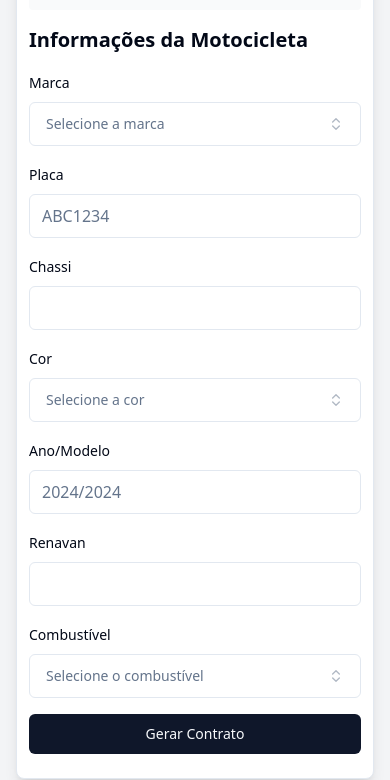
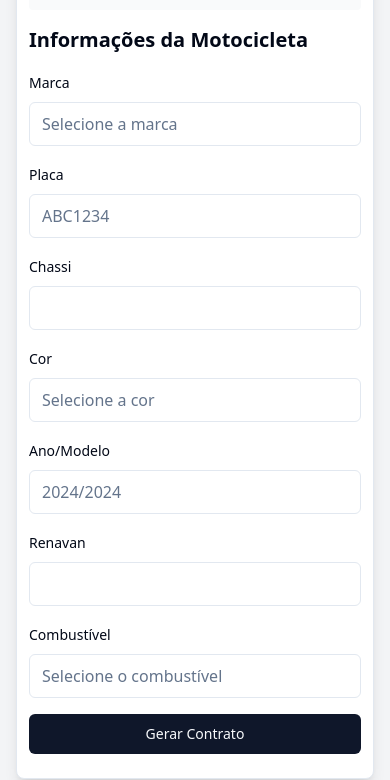
Before and after one commit to alencarPedro/code-tracking, a React (Vite) app in the folder motoK-contracts/: page / in a window 390 px wide. Shown: the part 631-1411 px from the top of the page. Built offline with nearby package versions, Linux system fonts and the light colour scheme; what @react-pdf/renderer would draw is missing.

Commit message:
Create custom combobox input

```diff
--- a/motoK-contracts/src/components/ContractForm.tsx
+++ b/motoK-contracts/src/components/ContractForm.tsx
@@ -7,12 +7,12 @@ import { Input } from '@/components/ui/input';
 import { Label } from '@/components/ui/label';
 import { Button } from '@/components/ui/button';
 import { contractFormSchema } from '@/lib/validations/contract';
-import { ComboboxFormField } from './ui/combobox-form-field';
 import { FUEL_TYPES, MOTORCYCLE_BRANDS, COMMON_COLORS } from '@/lib/constants/auto-data';
 import { PDFDownloadLink } from '@react-pdf/renderer';
 import { ContractPDF } from './ContractPDF';
 import { ContractFormData } from '@/types/contract';
 import { cn } from '@/lib/utils';
+import CustomCombobox from './CustomCombobox';
 
 const ContractForm = () => {
 	const [pdfData, setPdfData] = useState<ContractFormData | null>(null);
@@ -59,10 +59,10 @@ const ContractForm = () => {
 	};
 
 	return (
-		<div className="container mx-auto px-4 sm:px-6 py-6">
+		<div className="container px-4 py-6 mx-auto sm:px-6">
 			<Card className="w-full shadow-lg">
 				<CardHeader className="py-4 sm:py-6">
-					<CardTitle className="text-xl sm:text-2xl font-bold text-center">
+					<CardTitle className="text-xl font-bold text-center sm:text-2xl">
 						Formulario de Procuração de Compra
 					</CardTitle>
 				</CardHeader>
@@ -72,8 +72,8 @@ const ContractForm = () => {
 						className="space-y-4 sm:space-y-6">
 						{/* Buyer Information Section */}
 						<div className="space-y-3 sm:space-y-4">
-							<h2 className="text-lg sm:text-xl font-semibold">Informações do Comprador</h2>
-							<div className="grid grid-cols-1 sm:grid-cols-2 gap-4">
+							<h2 className="text-lg font-semibold sm:text-xl">Informações do Comprador</h2>
+							<div className="grid grid-cols-1 gap-4 sm:grid-cols-2">
 								<div className="space-y-3 sm:space-y-4">
 									<Label className="text-sm font-medium">Nome Completo</Label>
 									<Input
@@ -120,8 +120,8 @@ const ContractForm = () => {
 						</div>
 
 						{/* Contract Text Section */}
-						<div className="p-3 sm:p-4 bg-gray-50 rounded text-justify">
-							<p className="text-xs sm:text-sm leading-relaxed">
+						<div className="p-3 text-justify rounded sm:p-4 bg-gray-50">
+							<p className="text-xs leading-relaxed sm:text-sm">
 								{`O Sr. `}
 								<strong>{import.meta.env.VITE_PROCURADOR_NOME}</strong>
 								{`, brasileiro,
@@ -130,7 +130,7 @@ const ContractForm = () => {
 								e do CPF ${import.meta.env.VITE_PROCURADOR_CPF},
 								residente e domiciliado a ${import.meta.env.VITE_PROCURADOR_ENDERECO};`}
 							</p>
-							<p className="text-xs sm:text-sm mt-2 leading-relaxed">
+							<p className="mt-2 text-xs leading-relaxed sm:text-sm">
 								Para o fim especial de assinar em nome do proprietário adquirente o Certificado de Registro de Veículo
 								(CRV) do veículo descrito abaixo e podendo assim representar o PROPRIETÁRIO COMPRADOR do veículo,
 								perante a qualquer Órgão Público que exija a assinatura do mesmo no CRV / ATPV
@@ -140,16 +140,22 @@ const ContractForm = () => {
 						{/* Motorcycle Information Section */}
 						<div className="space-y-4">
 							<h2 className="text-xl font-semibold">Informações da Motocicleta</h2>
-							<div className="grid grid-cols-1 md:grid-cols-2 gap-4 w-full">
-								<div className="space-y-2 w-full">
+							<div className="grid w-full grid-cols-1 gap-4 md:grid-cols-2">
+								<div className="w-full space-y-2">
 									<Label className="text-sm font-medium">Marca</Label>
-									<ComboboxFormField
+
+									<Controller
 										control={control}
 										name="marca"
+										render={({ field }) => (
+											<CustomCombobox
 												options={MOTORCYCLE_BRANDS}
+												value={field.value}
+												onChange={field.onChange}
 												placeholder="Selecione a marca"
 												error={!!errors.marca}
-										aria-required="true"
+											/>
+										)}
 									/>
 									{errors.marca && <p className="text-sm text-red-500">{errors.marca.message}</p>}
 								</div>
@@ -196,13 +202,19 @@ const ContractForm = () => {
 								</div>
 								<div className="space-y-2">
 									<Label className="text-sm font-medium">Cor</Label>
-									<ComboboxFormField
+
+									<Controller
 										control={control}
 										name="cor"
+										render={({ field }) => (
+											<CustomCombobox
 												options={COMMON_COLORS}
+												value={field.value}
+												onChange={field.onChange}
 												placeholder="Selecione a cor"
 												error={!!errors.cor}
-										aria-required="true"
+											/>
+										)}
 									/>
 									{errors.cor && <p className="text-sm text-red-500">{errors.cor.message}</p>}
 								</div>
@@ -255,20 +267,26 @@ const ContractForm = () => {
 								</div>
 								<div className="space-y-2 ">
 									<Label className="text-sm font-medium">Combustível</Label>
-									<ComboboxFormField
+
+									<Controller
 										control={control}
 										name="combustivel"
+										render={({ field }) => (
+											<CustomCombobox
 												options={FUEL_TYPES}
+												value={field.value}
+												onChange={field.onChange}
 												placeholder="Selecione o combustível"
 												error={!!errors.combustivel}
-										aria-required="true"
+											/>
+										)}
 									/>
 									{errors.combustivel && <p className="text-sm text-red-500">{errors.combustivel.message}</p>}
 								</div>
 							</div>
 						</div>
 
-						<div className="flex flex-col sm:flex-row justify-between gap-4 sm:gap-6">
+						<div className="flex flex-col justify-between gap-4 sm:flex-row sm:gap-6">
 							<Button
 								type="submit"
 								className="w-full sm:w-auto"
@@ -280,8 +298,8 @@ const ContractForm = () => {
 								<div className="w-full sm:w-auto">
 									<PDFDownloadLink
 										document={<ContractPDF data={pdfData} />}
-										fileName={`contrato-${pdfData.placa}.pdf`}
-										className="w-full inline-flex items-center justify-center rounded-md text-sm font-medium ring-offset-background transition-colors focus-visible:outline-none focus-visible:ring-2 focus-visible:ring-ring focus-visible:ring-offset-2 disabled:pointer-events-none disabled:opacity-50 bg-primary text-primary-foreground hover:bg-primary/90 h-10 px-4 py-2">
+										fileName={`Procuração-${pdfData.nome}.pdf`}
+										className="inline-flex items-center justify-center w-full h-10 px-4 py-2 text-sm font-medium transition-colors rounded-md ring-offset-background focus-visible:outline-none focus-visible:ring-2 focus-visible:ring-ring focus-visible:ring-offset-2 disabled:pointer-events-none disabled:opacity-50 bg-primary text-primary-foreground hover:bg-primary/90">
 										{isLoading ? 'Baixar PDF' : 'Gerando PDF...'}
 									</PDFDownloadLink>
 
--- /dev/null
+++ b/motoK-contracts/src/components/CustomCombobox.tsx
@@ -0,0 +1,104 @@
+import React, { useState, useRef, useEffect } from 'react';
+import { Input } from '@/components/ui/input';
+import { cn } from '@/lib/utils';
+
+interface Option {
+	value: string;
+	label: string;
+}
+
+interface CustomComboboxProps {
+	options: Option[];
+	value: string;
+	onChange: (value: string) => void;
+	placeholder?: string;
+	error?: boolean;
+	className?: string;
+}
+
+const CustomCombobox = ({
+	options,
+	value,
+	onChange,
+	placeholder = '',
+	error = false,
+	className = '',
+}: CustomComboboxProps) => {
+	const [isOpen, setIsOpen] = useState(false);
+	const [filteredOptions, setFilteredOptions] = useState<Option[]>(options);
+	const wrapperRef = useRef<HTMLDivElement>(null);
+	const inputRef = useRef<HTMLInputElement>(null);
+
+	useEffect(() => {
+		const handleClickOutside = (event: MouseEvent) => {
+			if (wrapperRef.current && !wrapperRef.current.contains(event.target as Node)) {
+				setIsOpen(false);
+			}
+		};
+
+		document.addEventListener('mousedown', handleClickOutside);
+		return () => document.removeEventListener('mousedown', handleClickOutside);
+	}, []);
+
+	const handleInputClick = () => {
+		setFilteredOptions(options); // Show all options
+		setIsOpen(true);
+		inputRef.current?.focus();
+	};
+
+	const handleInputChange = (inputValue: string) => {
+		onChange(inputValue);
+
+		const filtered = options.filter(
+			(option) =>
+				option.label.toLowerCase().includes(inputValue.toLowerCase()) ||
+				option.value.toLowerCase().includes(inputValue.toLowerCase())
+		);
+
+		setFilteredOptions(filtered);
+		setIsOpen(true);
+	};
+
+	const handleOptionClick = (option: Option) => {
+		onChange(option.label);
+		setIsOpen(false);
+		inputRef.current?.focus();
+	};
+
+	return (
+		<div
+			ref={wrapperRef}
+			className="relative w-full">
+			<Input
+				ref={inputRef}
+				value={value}
+				onChange={(e) => handleInputChange(e.target.value)}
+				onClick={handleInputClick}
+				onFocus={handleInputClick}
+				placeholder={placeholder}
+				className={cn('w-full h-11 sm:h-10', error && 'border-red-500 focus-visible:ring-red-500', className)}
+			/>
+
+			{isOpen && (
+				<div className="absolute z-50 w-full mt-1 overflow-auto bg-white border border-gray-200 rounded-md shadow-lg max-h-60">
+					{filteredOptions.map((option, index) => (
+						<div
+							key={option.value}
+							onClick={() => handleOptionClick(option)}
+							className={cn(
+								'px-3 py-2 text-sm cursor-pointer hover:bg-gray-100',
+								index !== filteredOptions.length - 1 && 'border-b border-gray-100'
+							)}>
+							{option.label}
+						</div>
+					))}
+					{filteredOptions.length === 0 && (
+						<div className="px-3 py-2 text-sm text-gray-500">Nenhum resultado encontrado</div>
+					)}
+				</div>
+			)}
+		</div>
+	);
+};
+
+export default CustomCombobox;
--- a/motoK-contracts/src/components/ui/combobox-form-field.tsx
+++ /dev/null
@@ -1,94 +0,0 @@
-'use client';
-import * as React from 'react';
-import { Check, ChevronsUpDown } from 'lucide-react';
-import { cn } from '@/lib/utils';
-import { Button } from '@/components/ui/button';
-import { Command, CommandEmpty, CommandGroup, CommandInput, CommandItem, CommandList } from '@/components/ui/command';
-import { Popover, PopoverContent, PopoverTrigger } from '@/components/ui/popover';
-import { Controller, Control } from 'react-hook-form';
-import { ContractFormData } from '@/lib/validations/contract';
-
-interface Option {
-	value: string;
-	label: string;
-}
-
-interface ComboboxFormFieldProps {
-	options: Option[];
-	name: keyof ContractFormData;
-	placeholder: string;
-	control: Control<ContractFormData>;
-	error?: boolean;
-	noResultsText?: string;
-}
-
-export function ComboboxFormField({
-	options,
-	name,
-	placeholder,
-	control,
-	error,
-	noResultsText = 'Nenhum resultado encontrado.',
-}: ComboboxFormFieldProps) {
-	const [open, setOpen] = React.useState(false);
-
-	return (
-		<Controller
-			control={control}
-			name={name}
-			render={({ field }) => (
-				<Popover
-					open={open}
-					onOpenChange={setOpen}>
-					<PopoverTrigger asChild>
-						<Button
-							variant="outline"
-							role="combobox"
-							aria-expanded={open}
-							className={cn(
-								'w-full h-11 sm:h-10 justify-between font-normal text-left',
-								'bg-background hover:bg-accent hover:text-accent-foreground',
-								'border border-input',
-								!field.value && 'text-muted-foreground',
-								error && 'border-red-500 focus-visible:ring-red-500',
-								open && 'ring-2 ring-ring ring-offset-2'
-							)}>
-							{field.value ? options.find((option) => option.value === field.value)?.label : placeholder}
-							<ChevronsUpDown className="ml-2 h-4 w-4 shrink-0 opacity-50" />
-						</Button>
-					</PopoverTrigger>
-					<PopoverContent
-						className="w-[var(--radix-popover-trigger-width)] p-0"
-						align="start">
-						<Command className="w-full">
-							<CommandInput
-								placeholder={`Procurar ${placeholder.toLowerCase()}...`}
-								className="h-9"
-							/>
-							<CommandList className="max-h-[200px] overflow-auto">
-								<CommandEmpty className="py-2 px-3 text-sm text-muted-foreground">{noResultsText}</CommandEmpty>
-								<CommandGroup>
-									{options.map((option) => (
-										<CommandItem
-											key={option.value}
-											value={option.value}
-											onSelect={(currentValue) => {
-												field.onChange(currentValue === field.value ? '' : currentValue);
-												setOpen(false);
-											}}
-											className="cursor-pointer">
-											{option.label}
-											<Check
-												className={cn('ml-auto h-4 w-4', field.value === option.value ? 'opacity-100' : 'opacity-0')}
-											/>
-										</CommandItem>
-									))}
-								</CommandGroup>
-							</CommandList>
-						</Command>
-					</PopoverContent>
-				</Popover>
-			)}
-		/>
-	);
-}
```
Lines whose indentation alone changed are shown as unchanged.
